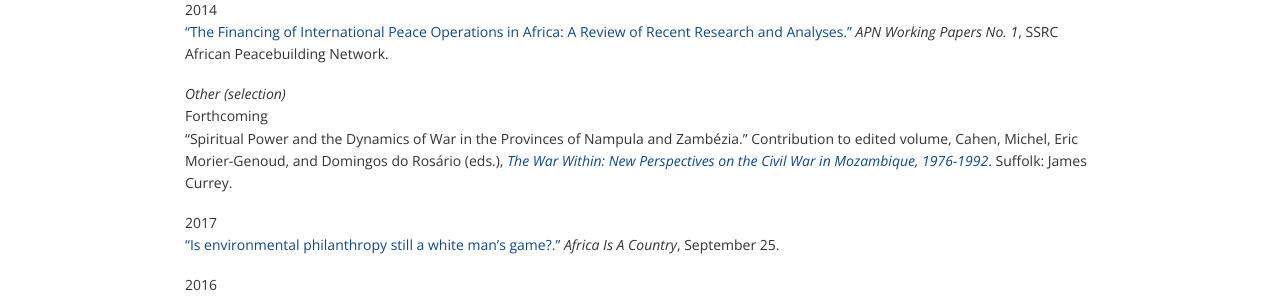
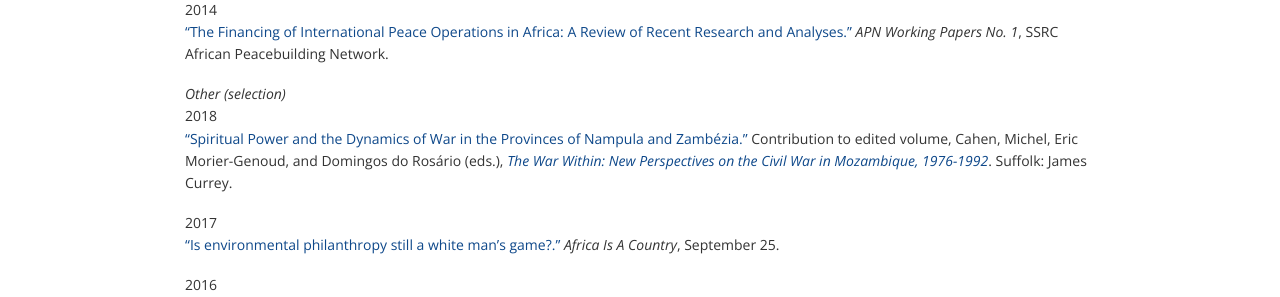
Before and after one commit to corinnajentzsch/corinnajentzsch.github.io, a Jekyll site: the page built from publications.md, in a window 1280 px wide. Shown: the part 849-1146 px from the top of the page. Built offline with Jekyll 4.4.1, drawn with Linux system fonts in a browser that asks for light colours.

Commit message:
Update publications.md

```diff
--- a/publications.md
+++ b/publications.md
@@ -28,8 +28,8 @@ Co-editor, [Special Issue on “Militias in Civil Wars”](http://jcr.sagepub.co
 ["The Financing of International Peace Operations in Africa: A Review of Recent Research and Analyses."](webarchive.ssrc.org/working-papers/APN_WorkingPapers01_Jentzsch.pdf "APN WorkingPapers 01 Jentzsch") _APN Working Papers No. 1_, SSRC African Peacebuilding Network.
 
 _Other (selection)_
-Forthcoming
-“Spiritual Power and the Dynamics of War in the Provinces of Nampula and Zambézia.” Contribution to edited volume, Cahen, Michel, Eric Morier-Genoud, and Domingos do Rosário (eds.), _[The War Within: New Perspectives on the Civil War in Mozambique, 1976-1992](https://boydellandbrewer.com/the-war-within-hb.html)_. Suffolk: James Currey.
+2018
+[“Spiritual Power and the Dynamics of War in the Provinces of Nampula and Zambézia.”](https://openaccess.leidenuniv.nl/bitstream/handle/1887/71201/Jentzsch_2018_T.pdf?sequence=1 "Leiden University Repository Jentzsch 2018 Spiritual Power") Contribution to edited volume, Cahen, Michel, Eric Morier-Genoud, and Domingos do Rosário (eds.), _[The War Within: New Perspectives on the Civil War in Mozambique, 1976-1992](https://boydellandbrewer.com/the-war-within-hb.html)_. Suffolk: James Currey.
 
 2017
 [“Is environmental philanthropy still a white man’s game?.”](http://africasacountry.com/2017/09/is-environmental-philanthropy-still-a-white-mans-game/) _Africa Is A Country_, September 25.
```
